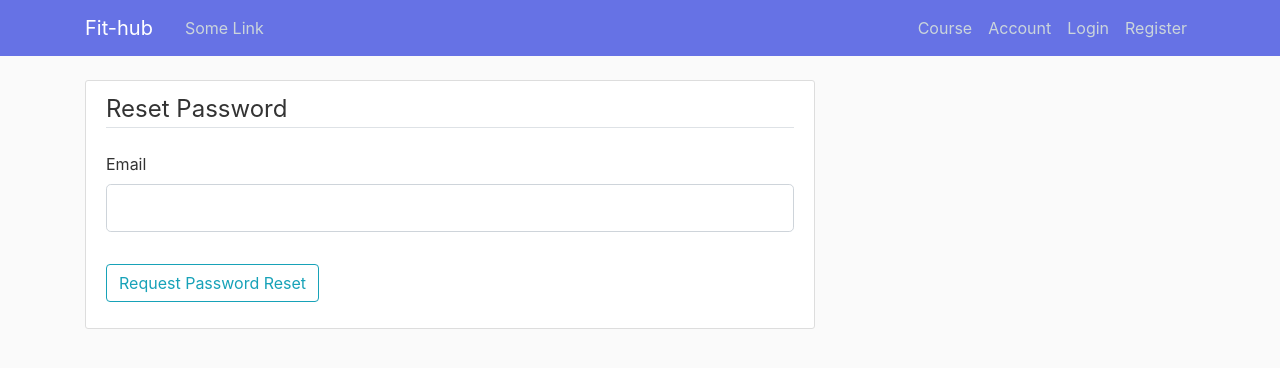
After one commit to ZYZMarshall/Fithub-project, a Flask app: page /reset_password in a window 1280 px wide. The commit adds this page. Shown: the top 368 px of the page. Run offline with Flask 2, Linux system fonts and the light colour scheme; some libraries are stand-ins or nearby versions.

Commit message:
change password by sending link to user email.

```diff
--- a/main/forms.py
+++ b/main/forms.py
@@ -183,3 +183,17 @@ class PostForm(FlaskForm):
     title = StringField('Title', validators=[DataRequired()])
     content = TextField('Content', validators=[DataRequired()])
     submit = SubmitField('Post')
+
+class RequestResetForm(FlaskForm):
+    email = StringField('Email', validators = [DataRequired(), Email()])
+    submit = SubmitField('Request Password Reset')
+
+    def validate_email(self, email):
+        user = User.query.filter_by(email=email.data).first()
+        if user is None:
+            raise ValidationError('There is no account with that email. You must register first.')
+
+class ResetPasswordForm(FlaskForm):
+    password = PasswordField('Password', validators = [DataRequired(), Length(min = 6)])
+    confirm_password = PasswordField('Confirm Password', validators = [DataRequired(), Length(min = 6), EqualTo('password')])
+    submit = SubmitField('Reset Password')
--- a/main/routes.py
+++ b/main/routes.py
@@ -13,12 +13,12 @@ from PIL import Image
 
 import flask
 from flask import render_template, url_for, flash, redirect, request, abort
-from main import app, db, bcrypt
-from main.forms import RegistrationForm, LoginForm, ProfileForm, ChangeProfilePicForm, ChangeUserForm, ChangePasswordForm, MacroForm, MealForm, AddExerciseForm, WorkoutForm, PostForm
-
+from main import app, db, bcrypt, mail
+from main.forms import (RegistrationForm, LoginForm, ProfileForm, ChangeProfilePicForm,
+ChangeUserForm, ChangePasswordForm, MacroForm, MealForm, AddExerciseForm, WorkoutForm, PostForm, RequestResetForm,ResetPasswordForm)
 from main.models import User, Profile, Schedule, Exercise, Macros, Meal, Post
 from flask_login import login_user, current_user, logout_user, login_required
-
+from flask_mail import Message
 
 # Route to the homepage.
 @app.route("/")
@@ -910,3 +910,45 @@ def user_posts(username):
         .order_by(Post.date_posted.desc())\
         .paginate(page=page, per_page=5)
     return render_template('user_posts.html', posts=posts, user=user)
+
+def send_reset_email(user):
+    token = user.get_reset_token()
+    msg = Message('Password Reset Request.', sender='marshallzyz@gmail.com',
+                     recipients=[user.email])
+    msg.body = f'''To reset your password, visit the following link:
+{url_for('reset_token', token=token, _external=True)}
+
+If you did not make this request then  simply ignore this email and no change will be made.
+    '''
+    #_external=True means use absolute url
+    mail.send(msg)
+
+
+@app.route("/reset_password", methods=['GET','POST'])
+def reset_request():
+    if current_user.is_authenticated:
+        return redirect(url_for('home'))
+    form = RequestResetForm()
+    if form.validate_on_submit():
+        user = User.query.filter_by(email=form.email.data).first()
+        send_reset_email(user)
+        flash('You request to change your password.')
+        return redirect(url_for('login'))
+    return render_template('reset_request.html', title='Reset Password', form = form)
+
+@app.route("/reset_password/<token>", methods=['GET', 'POST'])
+def reset_token(token):
+    if current_user.is_authenticated:
+        return redirect(url_for('home'))
+    user = User.verify_reset_token(token)
+    if user is None: #if not current user
+        flash('That is an invalid or expired token', 'warning')
+        return redirect(url_for('reset_request'))
+    form = ResetPasswordForm()
+    if form.validate_on_submit():
+        hashed_password = bcrypt.generate_password_hash(form.password.data).decode('utf-8')
+        user.password = hashed_password
+        db.session.commit()
+        flash('Your password has been updated! You are now able to log in', 'success')
+        return redirect(url_for('login'))
+    return render_template('reset_token.html', title='Reset Password', form=form)
--- a/main/templates/login.html
+++ b/main/templates/login.html
@@ -42,7 +42,7 @@
                 {{ form.submit(class = "btn btn-outline-info")}}
             </div>
             <small class="text-muted ml-2">
-                <a href="#">Forgot Your Password?</a>
+                <a href="{{ url_for('reset_request') }}">Forgot Your Password?</a>
              </small>
         </form>
     </div>
--- a/main/templates/post.html
+++ b/main/templates/post.html
@@ -1,7 +1,7 @@
 {% extends "layout.html" %}
 {% block content %}
   <article class="media content-section">
-    <img class="rounded-circle article-img" src="{{ url_for('static', filename='profile_pics/' + post.author.profile_picture}}">
+    <img class="rounded-circle article-img" src="{{ url_for('static', filename='profile_pics/' + post.author.profile_image)}}">
     <div class="media-body">
       <div class="article-metadata">
         <a class="mr-2" href="{{ url_for('user_posts', username=post.author.username) }}">{{ post.author.username }}</a>
--- /dev/null
+++ b/main/templates/reset_request.html
@@ -0,0 +1,27 @@
+{% extends "layout.html" %}
+{% block content %}
+    <div class="content-section">
+        <form method="POST" action="">
+            {{ form.hidden_tag() }}
+            <fieldset class="form-group">
+                <legend class="border-bottom mb-4">Reset Password</legend>
+                <div class="form-group">
+                    {{ form.email.label(class="form-control-label") }}
+                    {% if form.email.errors %}
+                        {{ form.email(class="form-control form-control-lg is-invalid") }}
+                        <div class="invalid-feedback">
+                            {% for error in form.email.errors %}
+                                <span>{{ error }}</span>
+                            {% endfor %}
+                        </div>
+                    {% else %}
+                        {{ form.email(class="form-control form-control-lg") }}
+                    {% endif %}
+                </div>
+            </fieldset>
+            <div class="form-group">
+                {{ form.submit(class="btn btn-outline-info") }}
+            </div>
+        </form>
+    </div>
+{% endblock content %}
```
Also changed, not shown: main/__init__.py (+8 -1 lines), main/models.py (+16 -2 lines), main/templates/reset_token.html (added, +40 -0 lines), main/site.db.
